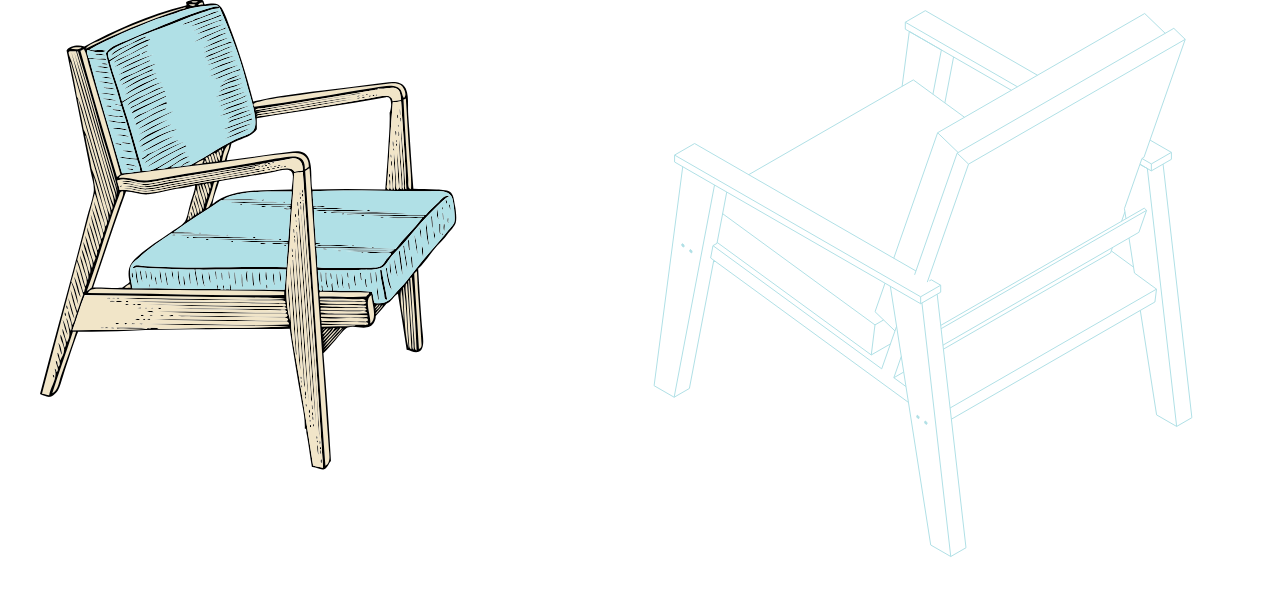
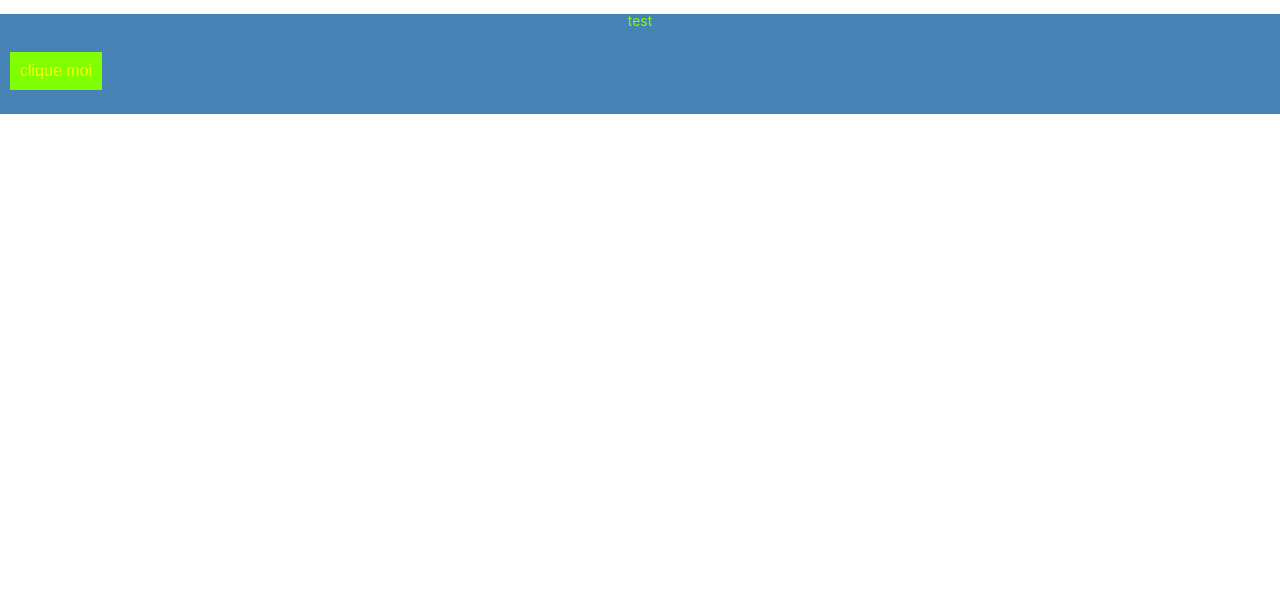
Before and after one commit to GregoireMorane/nitsn, a React (Create React App) app: page / in a window 1280 px wide. Shown: the top 596 px of the page. Built offline with nearby package versions, Linux system fonts and the light colour scheme.

Commit message:
feature(Button Component): styledComponent Button

```diff
--- a/src/App.js
+++ b/src/App.js
@@ -1,16 +1,10 @@
-import React from 'react';
+import React from "react";
 
-import './App.css';
-import ChairSvg from './components/SVG/ChairSvg';
-import TestExport from './components/SVG/TestExport';
+import "./App.css";
+import Home from "./containers/Home";
 
 function App() {
-  return (
-    <div className="App">
-     <ChairSvg width={600} height={700}/>
-     <TestExport width={600} height={700}/>
-    </div>
-  );
+  return <Home />;
 }
 
 export default App;
--- /dev/null
+++ b/src/components/Button/index.js
@@ -0,0 +1,51 @@
+import React from "react";
+import styled from "styled-components";
+
+const ButtonStyled = styled.button`
+  width: ${props => props.width || "14px"};
+  height: ${props => props.height || "14px"};
+  background-color: ${props => props.backgroundColor || "#7FFF00"};
+  border: ${props => props.border || "none"};
+  text-align: ${props => props.textAlign || "center"};
+  color: ${props => props.color || "#ff0"};
+  font-size: ${props => props.fontSize || "16px"};
+  text-decoration: ${props => props.textDecoration || "none"};
+  padding: ${props => props.padding || "10px"};
+  margin: ${props => props.margin || "10px"};
+  display: ${props => props.display || "inline-block"};
+`;
+
+const Button = ({
+  text,
+  action,
+  width,
+  height,
+  backgroundColor,
+  border,
+  textAlign,
+  color,
+  fontSize,
+  textDecoration,
+  padding,
+  margin,
+  display
+}) => (
+  <ButtonStyled
+    width={width}
+    height={height}
+    backgroundColor={backgroundColor}
+    border={border}
+    textAlign={textAlign}
+    color={color}
+    fontSize={fontSize}
+    textDecoration={textDecoration}
+    padding={padding}
+    margin={margin}
+    display={display}
+    onClick={action}
+  >
+    {text}
+  </ButtonStyled>
+);
+
+export { Button };
--- a/src/components/Title/index.js
+++ b/src/components/Title/index.js
@@ -1,15 +1,20 @@
 import React from "react";
 import styled from "styled-components";
 
-const TypoStyled = styled.h1`
+const TypoStyled = styled.p`
   font-size: ${props => props.fontSize || "14px"};
   line-height: ${props => props.lineHeight || "14px"};
   color: ${props => props.color || "#7FFF00"};
-  text-align: ${props => props.textAlign || "left"};
+  text-align: ${props => props.textAlign || "center"};
 `;
 
 const Typo = ({ text, color, textAlign, lineHeight, fontSize }) => (
-  <TypoStyled color={color} align={textAlign} size={fontSize} line={lineHeight}>
+  <TypoStyled
+    color={color}
+    textAlign={textAlign}
+    fontSize={fontSize}
+    lineHeight={lineHeight}
+  >
     {text}
   </TypoStyled>
 );
--- /dev/null
+++ b/src/components/Wrapper/index.js
@@ -0,0 +1,20 @@
+import React from "react";
+import styled from "styled-components";
+
+const WrapperStyled = styled.div`
+  height: ${props => props.height || "14px"};
+  width: ${props => props.width || "100%"};
+  background-color: ${props => props.backgroundColor || "#fff"};
+`;
+
+const Wrapper = ({ children, backgroundColor, width, height }) => (
+  <WrapperStyled
+    height={height}
+    width={width}
+    backgroundColor={backgroundColor}
+  >
+    {children}
+  </WrapperStyled>
+);
+
+export { Wrapper };
--- a/src/containers/Header/index.js
+++ b/src/containers/Header/index.js
@@ -0,0 +1,26 @@
+import React from "react";
+
+import { Typo } from "../../components/Title";
+import { Wrapper } from "../../components/Wrapper";
+import { Button } from "../../components/Button";
+
+class Header extends React.Component {
+  handleClick = () => {
+    console.log("clicked");
+  };
+  render() {
+    return (
+      <Wrapper height="100px" backgroundColor="#4682B4">
+        <Typo text="test" />
+        <Button
+          text="clique moi"
+          width="60"
+          height="30"
+          action={this.handleClick}
+        />
+      </Wrapper>
+    );
+  }
+}
+
+export default Header;
--- a/src/containers/Home/index.js
+++ b/src/containers/Home/index.js
@@ -1 +1,15 @@
-// home containers
+import React from "react";
+
+import Header from "../Header";
+
+class Home extends React.Component {
+  render() {
+    return (
+      <div>
+        <Header />
+      </div>
+    );
+  }
+}
+
+export default Home;
```
